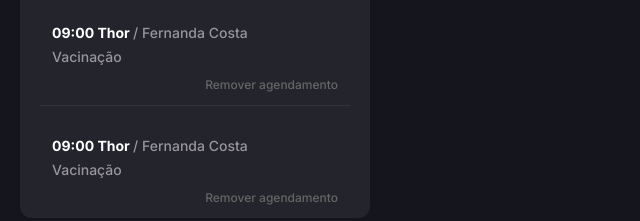
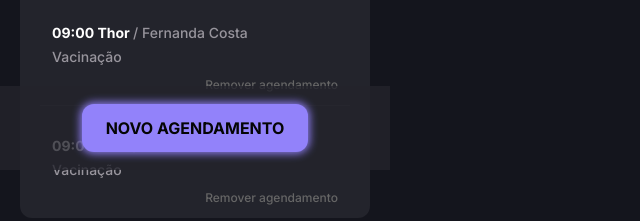
Before and after one commit to Leyvison-Menezes/Agendamento-PetShop, a plain HTML site: page index.html in a window 1280 px wide. Shown: the part 594-815 px from the top of the page, without its empty margins (0-640 px from the left). Drawn offline with Linux system fonts and the light colour scheme.

Commit message:
adicionando botão novo agendamento

```diff
--- a/index.html
+++ b/index.html
@@ -118,6 +118,12 @@
                 </div>
             </section>
         </section>
+
+        <div id="to-schedule" class="flex">
+            <div>
+                <strong>NOVO AGENDAMENTO</strong>
+            </div>
+        </div>
     </main>
 </body>
 </html>
--- a/src/styles/global.css
+++ b/src/styles/global.css
@@ -15,11 +15,13 @@
     --content-tertiary: #666666;
     --content-brand: #9282FA;
     --content-logo: #2E2C30;
+    --content-black: #050505;
 
     /* Background colors */
     --background-primary: #14151D;
     --background-secondary: #1E1E1E;
     --background-tertiary: #23242C;
+    --background-tertiary-transparent: #23242Ccc;
     --background-brand: #9282FA;
     --background-highlights: #BDB4FA;
 
--- a/src/styles/layout.css
+++ b/src/styles/layout.css
@@ -20,6 +20,9 @@ body{
         font: var(--label-lg);
         color: var(--content-brand);
     }
+}
+main{
+    margin-bottom: 6rem;
 }
 #agenda{
     flex-direction: column;
@@ -93,3 +96,36 @@ body{
         cursor: pointer;
     }
 }
+
+#to-schedule{
+    background-color: var(--background-tertiary-transparent);
+    width: var(--atual-width);
+    height: 5.25rem;
+
+    align-items: center;
+    justify-content: center;
+
+    position: fixed;
+    z-index: 1000;
+
+    top: 85%;
+    left: 0;
+
+    & div{
+        background-color: var(--background-brand);
+        padding: .75rem 1.5rem;
+        border-radius: .75rem;
+
+        box-shadow: 0 0 .5rem .1rem var(--background-brand);
+    }
+
+    & div:hover{
+        cursor: pointer;
+    }
+
+    & div strong{
+        font: var(--label-lg);
+        color: var(--content-black);
+    }
+
+}
```
